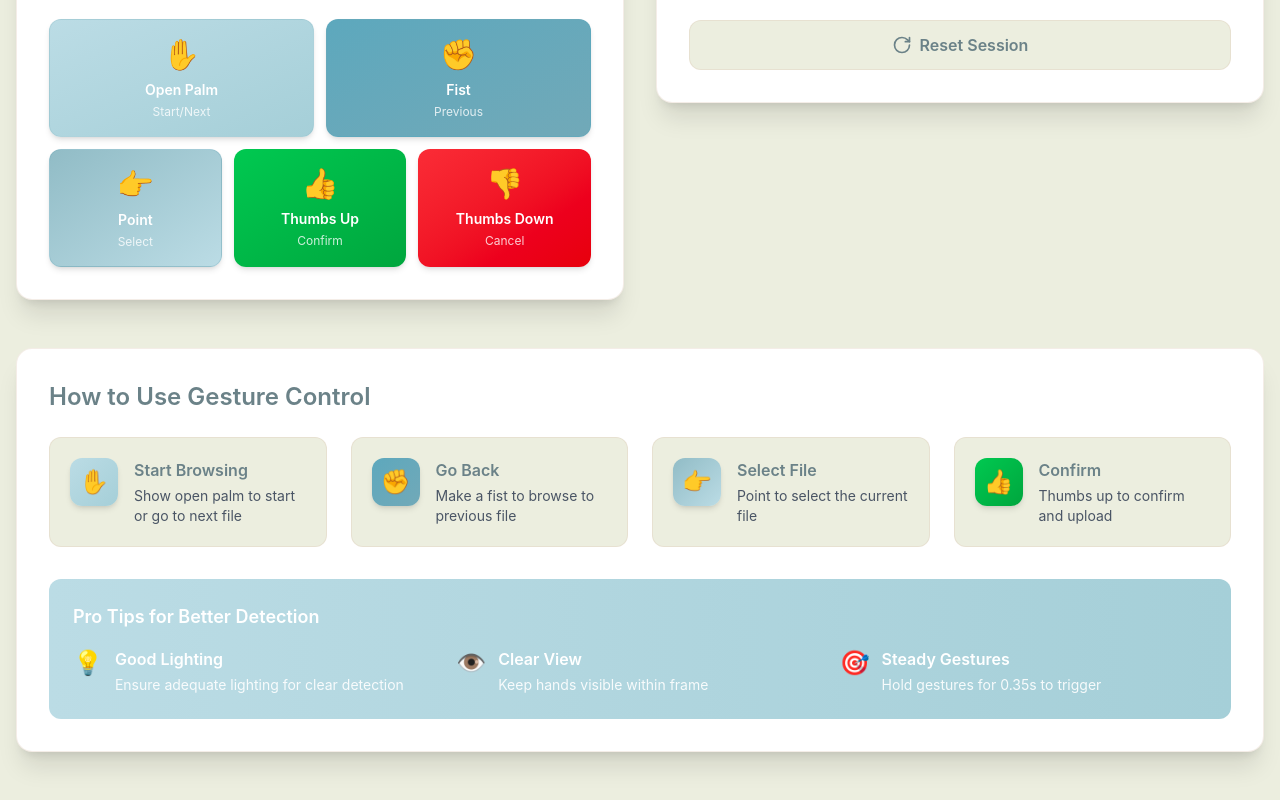
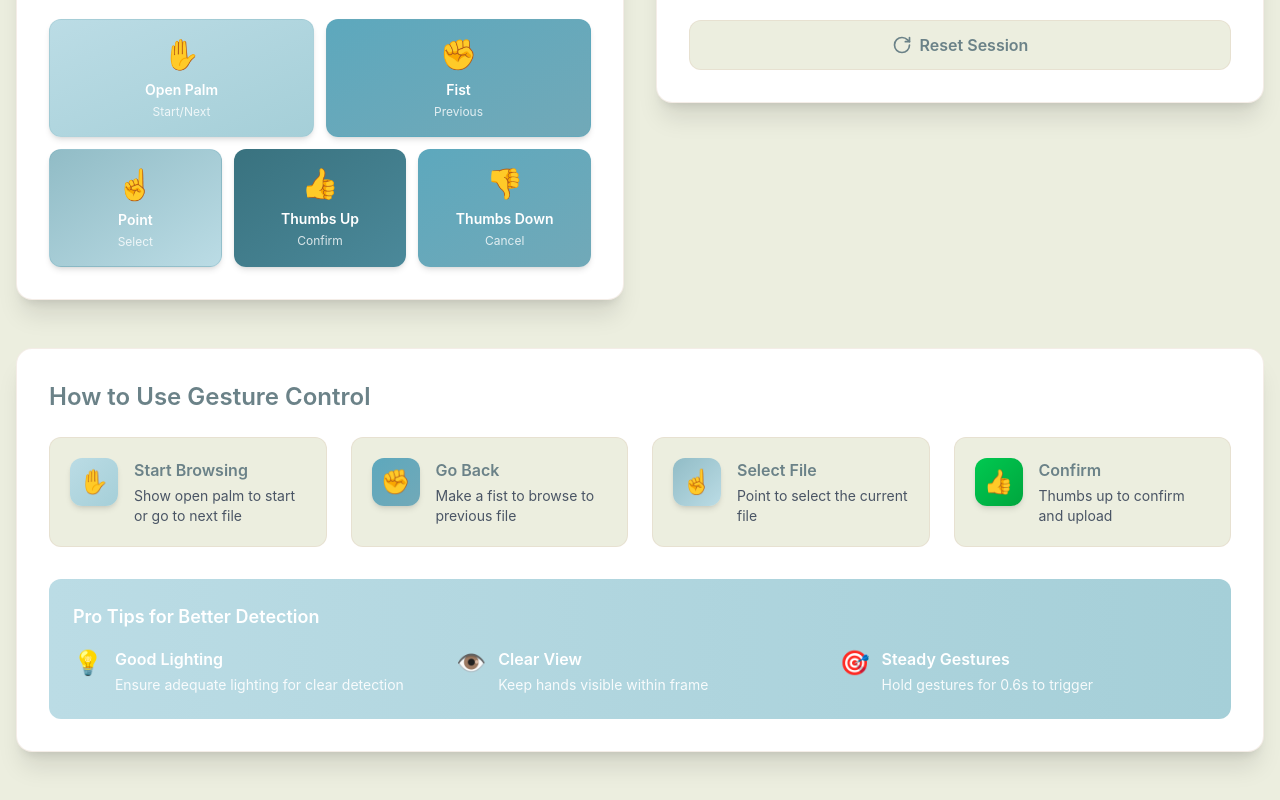
Before and after one commit to Dsmita03/Syllabus-prototype, a Next.js app in the folder frontend/: page /gesture-upload in a window 1280 px wide. Shown: the part 671-1471 px from the top of the page. Built offline with nearby package versions, Linux system fonts and the light colour scheme.

Commit message:
gesture done

```diff
--- a/frontend/src/app/gesture-upload/page.tsx
+++ b/frontend/src/app/gesture-upload/page.tsx
@@ -2,7 +2,7 @@
 
 'use client';
 
-import { useEffect, useRef, useState } from 'react';
+import { useEffect, useRef, useState,useCallback } from 'react';
 import { Camera, FileText, CheckCircle, XCircle, Loader2, Hand, RotateCw, Printer } from 'lucide-react';
 
 const API_BASE_URL = 'http://localhost:5001';
@@ -92,8 +92,14 @@ export default function GestureUploadPage() {
   };
 
   // Capture frame and send to backend
-  const captureAndSendFrame = async () => {
+  const captureAndSendFrame = useCallback(async () => {
+    // Check 1: Don't run if camera is off or refs are missing
     if (!videoRef.current || !canvasRef.current || !isCameraActive) return;
+
+    // --- FIX: Don't start a new request if one is already running ---
+    if (isProcessing) {
+      return;
+    }
 
     const video = videoRef.current;
     const canvas = canvasRef.current;
@@ -110,7 +116,7 @@ export default function GestureUploadPage() {
     const imageData = canvas.toDataURL('image/jpeg', 0.8);
 
     try {
-      setIsProcessing(true);
+      setIsProcessing(true); // Start processing
 
       const response = await fetch(`${API_BASE_URL}/api/gesture/detect`, {
         method: 'POST',
@@ -138,10 +144,10 @@ export default function GestureUploadPage() {
       console.error('Gesture detection error:', err);
       setError('Failed to detect gesture. Check if backend is running on port 5001.');
     } finally {
-      setIsProcessing(false);
+      setIsProcessing(false); // Always set to false when done
     }
-  };
-
+    // Add all state/props dependencies
+  }, [isCameraActive, isProcessing]);
   // Reset gesture session
   const resetSession = async () => {
     try {
@@ -258,7 +264,7 @@ export default function GestureUploadPage() {
     }, 250);
   };
 
-  // Continuous frame capture
+// Continuous frame capture
   useEffect(() => {
     if (!isCameraActive) return;
 
@@ -267,8 +273,8 @@ export default function GestureUploadPage() {
     }, 500); // Send frame every 500ms
 
     return () => clearInterval(intervalId);
-  // eslint-disable-next-line react-hooks/exhaustive-deps
-  }, [isCameraActive]);
+
+  }, [isCameraActive, captureAndSendFrame]);
 
   // Cleanup on unmount
   useEffect(() => {
@@ -305,7 +311,7 @@ export default function GestureUploadPage() {
       case 'thumbs_down':
         return '👎';
       case 'point':
-        return '👉';
+        return '☝️';
       case 'open_palm':
         return '✋';
       case 'fist':
@@ -397,8 +403,6 @@ export default function GestureUploadPage() {
                 </div>
               )}
             </div>
-
-            {/* Gesture Instructions - Updated to match backend */}
             <div className="mt-6 space-y-3">
               <div className="grid grid-cols-2 gap-3">
                 <div className="bg-gradient-to-br from-[#BBDCE5] to-[#a5cfd8] p-4 rounded-xl text-center shadow-md border border-[#91bcc6]/30">
@@ -414,16 +418,16 @@ export default function GestureUploadPage() {
               </div>
               <div className="grid grid-cols-3 gap-3">
                 <div className="bg-gradient-to-br from-[#91bcc6] to-[#BBDCE5] p-4 rounded-xl text-center shadow-md border border-[#71a9b8]/30">
-                  <div className="text-3xl mb-2">👉</div>
+                  <div className="text-3xl mb-2">☝️</div>
                   <div className="font-semibold text-white text-sm">Point</div>
                   <div className="text-white/80 text-xs mt-1">Select</div>
                 </div>
-                <div className="bg-gradient-to-br from-green-500 to-green-600 p-4 rounded-xl text-center shadow-md">
+                <div className="bg-gradient-to-br  from-[#39727f] to-[#4b899a] p-4 rounded-xl text-center shadow-md  border-[#71a9b8]/30">
                   <div className="text-3xl mb-2">👍</div>
                   <div className="font-semibold text-white text-sm">Thumbs Up</div>
                   <div className="text-white/80 text-xs mt-1">Confirm</div>
                 </div>
-                <div className="bg-gradient-to-br from-red-500 to-red-600 p-4 rounded-xl text-center shadow-md">
+                <div className="bg-gradient-to-br from-[#5da8bd] to-[#71a9b8] p-4 rounded-xl text-center shadow-md  border-[#5da8bd]/30">
                   <div className="text-3xl mb-2">👎</div>
                   <div className="font-semibold text-white text-sm">Thumbs Down</div>
                   <div className="text-white/80 text-xs mt-1">Cancel</div>
@@ -631,7 +635,7 @@ export default function GestureUploadPage() {
             </div>
             <div className="flex items-start gap-4 p-5 bg-[#ECEEDF] rounded-xl border border-[#D9C4B0]/30">
               <div className="w-12 h-12 bg-gradient-to-br from-[#91bcc6] to-[#BBDCE5] rounded-xl flex items-center justify-center flex-shrink-0 shadow-md">
-                <span className="text-2xl">👉</span>
+                <span className="text-2xl">☝️</span>
               </div>
               <div>
                 <div className="font-semibold text-[#6b8288] mb-1">Select File</div>
@@ -674,7 +678,7 @@ export default function GestureUploadPage() {
                 <span className="text-2xl">🎯</span>
                 <div>
                   <div className="font-semibold mb-1">Steady Gestures</div>
-                  <div className="text-sm text-white/90">Hold gestures for 0.35s to trigger</div>
+                  <div className="text-sm text-white/90">Hold gestures for 0.6s to trigger</div>
                 </div>
               </div>
             </div>
```
Also changed, not shown: 1 other file (tests, documents, lock files or other folders).
